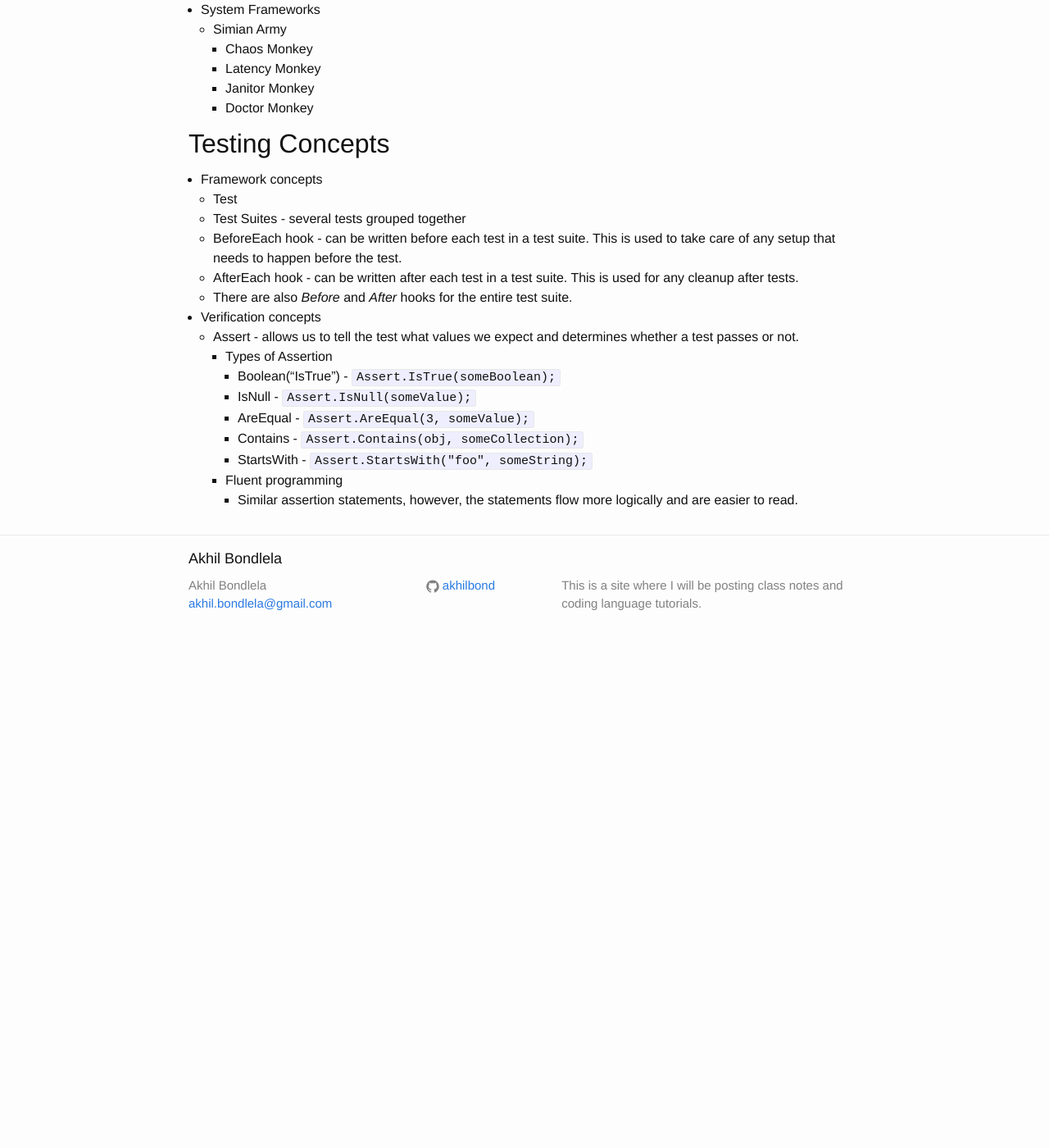
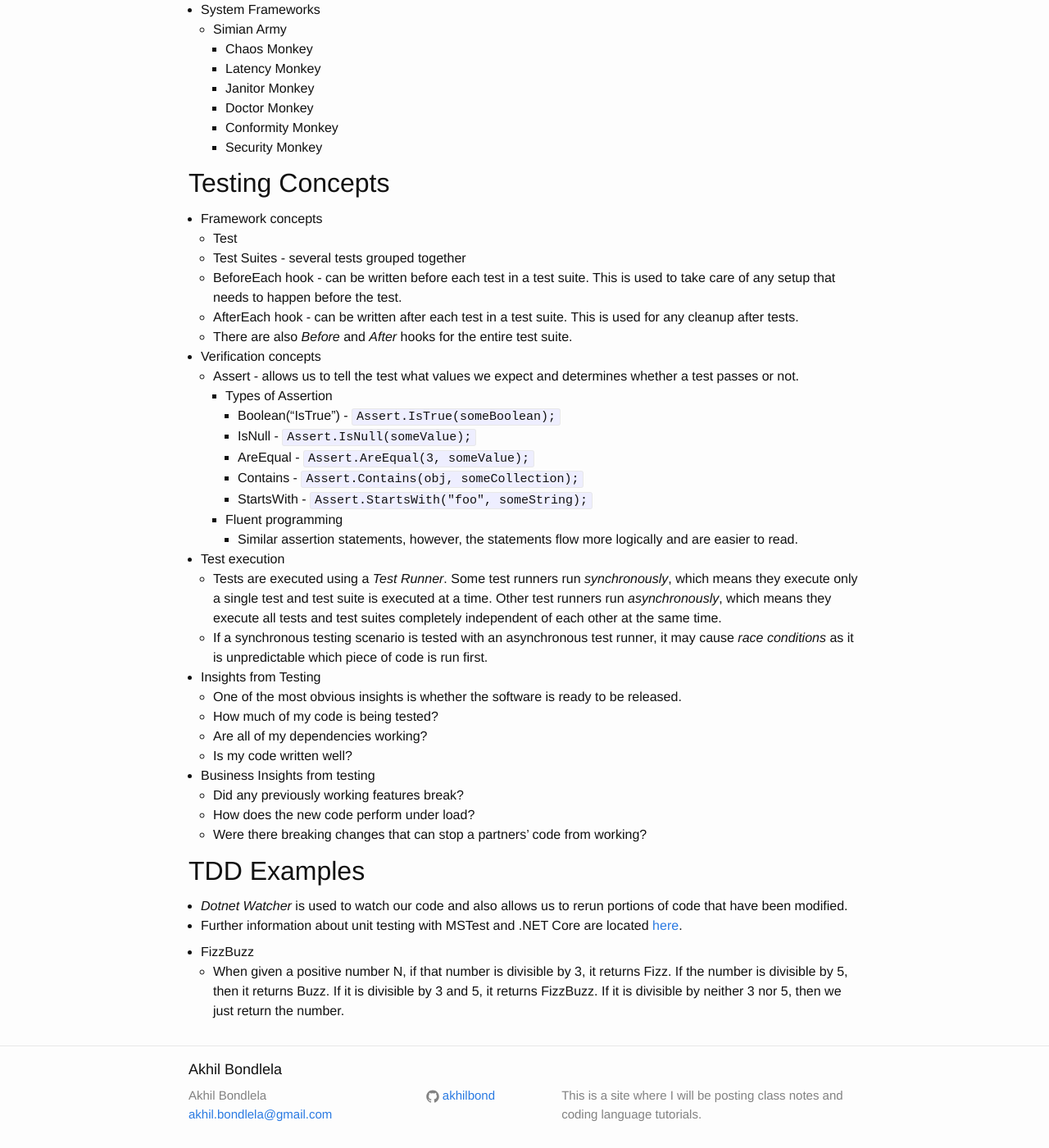
Before and after one commit to akhilbond/akhilbond.github.io, a Jekyll site: the page built from Courses/TestDev/notes.md, in a window 1280 px wide and 1400 px high, scrolled down 2065 px. Shown: the whole window at 82% size. Built offline with Jekyll 4.4.1, drawn with Linux system fonts in a browser that asks for light colours; our own code applies the rules of GitHub Pages for plain Markdown files; before the commit the page ends 2843 px from its top, so only the background shows below that.

Commit message:
More notes on TDD

````diff
--- a/Courses/TestDev/notes.md
+++ b/Courses/TestDev/notes.md
@@ -94,6 +94,8 @@ permalink: /Courses/TestDev/
     - Latency Monkey
     - Janitor Monkey
     - Doctor Monkey
+    - Conformity Monkey
+    - Security Monkey
 
 ## Testing Concepts
 
@@ -114,3 +116,27 @@ permalink: /Courses/TestDev/
       - StartsWith - ```Assert.StartsWith("foo", someString);```
     - Fluent programming
       - Similar assertion statements, however, the statements flow more logically and are easier to read.
+
+- Test execution
+  - Tests are executed using a *Test Runner*. Some test runners run *synchronously*, which means they execute only a single test and test suite is executed at a time. Other test runners run *asynchronously*, which means they execute all tests and test suites completely independent of each other at the same time.
+  - If a synchronous testing scenario is tested with an asynchronous test runner, it may cause *race conditions* as it is unpredictable which piece of code is run first.
+
+- Insights from Testing
+  - One of the most obvious insights is whether the software is ready to be released.
+  - How much of my code is being tested?
+  - Are all of my dependencies working?
+  - Is my code written well?
+
+- Business Insights from testing
+  - Did any previously working features break?
+  - How does the new code perform under load?
+  - Were there breaking changes that can stop a partners' code from working?
+
+
+## TDD Examples
+
+- *Dotnet Watcher* is used to watch our code and also allows us to rerun portions of code that have been modified.
+- Further information about unit testing with MSTest and .NET Core are located [here](http://bit.ly/2nmch5z).
+
+- FizzBuzz
+  - When given a positive number N, if that number is divisible by 3, it returns Fizz. If the number is divisible by 5, then it returns Buzz. If it is divisible by 3 and 5, it returns FizzBuzz. If it is divisible by neither 3 nor 5, then we just return the number.
````
